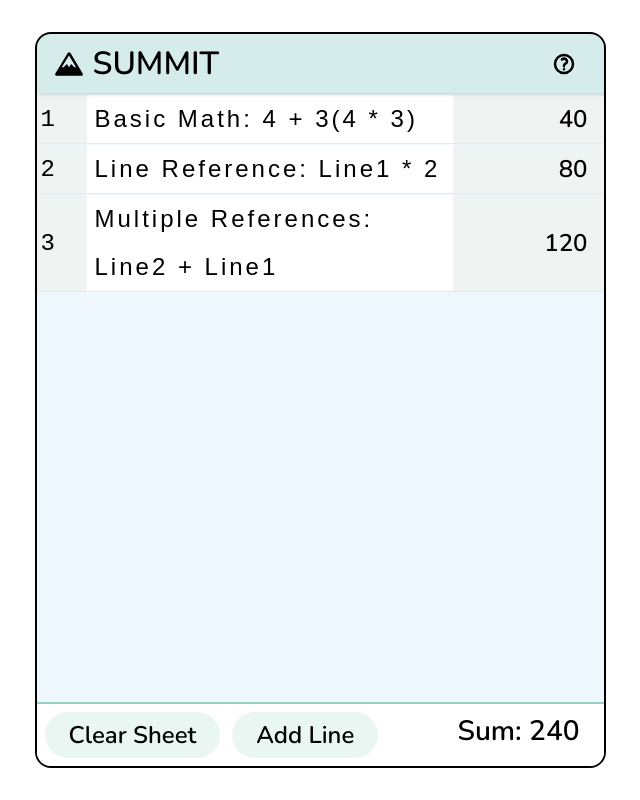
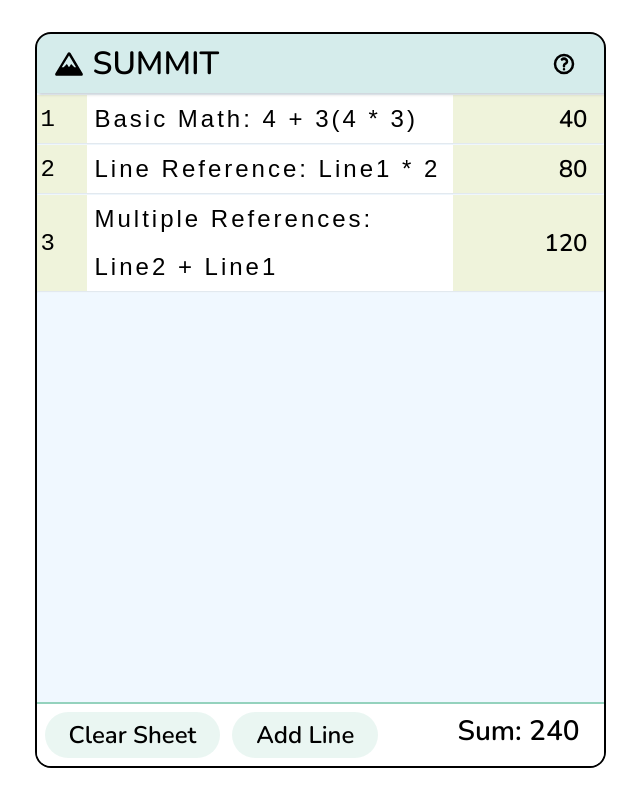
Before and after one commit to chartley1988/chartleys-calculator, a React (Vite) app: page / in a window 1280 px wide. Shown: the whole page, without its empty margins (320-960 px from the left). Built offline with nearby package versions, Linux system fonts and the light colour scheme.

Commit message:
Change back

```diff
--- a/src/css/main.css
+++ b/src/css/main.css
@@ -1,6 +1,6 @@
 :root {
 	--accent: 148, 210, 189;
-	--accent-2: 233, 216, 165;
+	--accent-2: 233, 216, 16;
 	--font: black;
 	font-family: 'Nunito', sans-serif;
 	color: var(--font);
```
